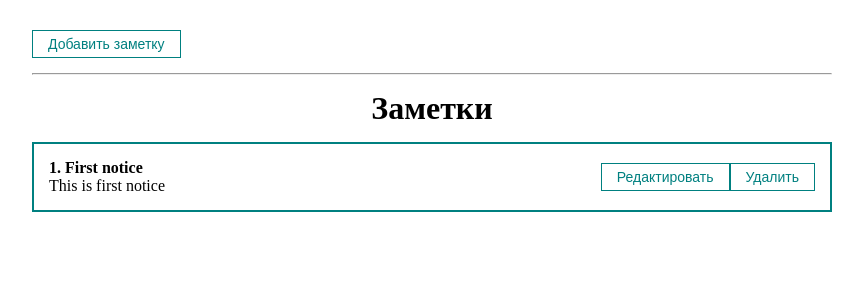
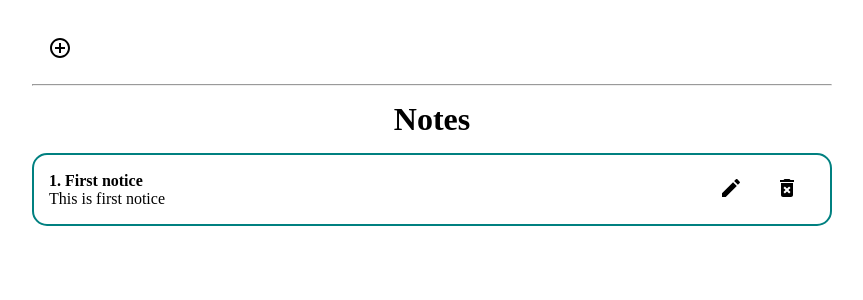
Before and after one commit to kondra4/sevnot, a React (Create React App) app: page / in a window 1280 px wide. Shown: the top 300 px of the page, without its empty margins (208-1071 px from the left). Built offline with nearby package versions, Linux system fonts and the light colour scheme.

Commit message:
add icons and animation

```diff
--- a/package.json
+++ b/package.json
@@ -5,7 +5,8 @@
   "dependencies": {
     "@emotion/react": "^11.9.0",
     "@emotion/styled": "^11.8.1",
-    "@mui/material": "^5.6.2",
+    "@mui/icons-material": "^5.6.2",
+    "@mui/material": "^5.6.3",
     "@testing-library/jest-dom": "^5.16.4",
     "@testing-library/react": "^13.1.1",
     "@testing-library/user-event": "^13.5.0",
--- a/src/App.js
+++ b/src/App.js
@@ -29,9 +29,6 @@ function App() {
 
     localStorage.setItem('save_posts', JSON.stringify(posts))
 
-
-    const savePosts = JSON.parse(localStorage.getItem('save_posts'))
-
     const removePost = (post) => {
         setPosts(posts.filter(p => p.id !== post.id))
     }
@@ -49,7 +46,7 @@ function App() {
             <MyButton style={{marginTop: 30}}
                       onClick={ () => setModal(true)
                       }>
-                Добавить заметку
+                <svg xmlns="http://www.w3.org/2000/svg" height="24" viewBox="0 0 24 24" width="24"><path d="M0 0h24v24H0z" fill="none"/><path d="M13 7h-2v4H7v2h4v4h2v-4h4v-2h-4V7zm-1-5C6.48 2 2 6.48 2 12s4.48 10 10 10 10-4.48 10-10S17.52 2 12 2zm0 18c-4.41 0-8-3.59-8-8s3.59-8 8-8 8 3.59 8 8-3.59 8-8 8z"/></svg>
             </MyButton>
             <MyModal visible={modal} setVisible={setModal}>
                 <PostForm create={createPost}/>
@@ -57,7 +54,7 @@ function App() {
             <hr style={{margin: '15px 0'}}/>
             {posts.length !== 0
                 ? <PostList remove={removePost}
-                            title="Заметки"
+                            title="Notes"
                             save={posts}
                             onEditPost={onChangePost}
                 />
--- a/src/components/PostItem.jsx
+++ b/src/components/PostItem.jsx
@@ -25,7 +25,7 @@ const PostItem = (props) => {
                 <MyButton onClick={(e) => {
                     setEdModal(true);
                 }}>
-                    Редактировать
+                    <svg xmlns="http://www.w3.org/2000/svg" height="24" viewBox="0 0 24 24" width="24"><path d="M0 0h24v24H0z" fill="none"/><path d="M3 17.25V21h3.75L17.81 9.94l-3.75-3.75L3 17.25zM20.71 7.04c.39-.39.39-1.02 0-1.41l-2.34-2.34c-.39-.39-1.02-.39-1.41 0l-1.83 1.83 3.75 3.75 1.83-1.83z"/></svg>
                 </MyButton>
                 <EditModal visible={edModal} setVisible={setEdModal}  >
                     <form>
@@ -47,7 +47,7 @@ const PostItem = (props) => {
                     </form>
                 </EditModal>
                 <MyButton onClick={() => props.remove(props.post)}>
-                    Удалить
+                    <svg xmlns="http://www.w3.org/2000/svg" height="24" viewBox="0 0 24 24" width="24"><path d="M0 0h24v24H0z" fill="none"/><path d="M0 0h24v24H0V0z" fill="none"/><path d="M6 19c0 1.1.9 2 2 2h8c1.1 0 2-.9 2-2V7H6v12zm2.46-7.12l1.41-1.41L12 12.59l2.12-2.12 1.41 1.41L13.41 14l2.12 2.12-1.41 1.41L12 15.41l-2.12 2.12-1.41-1.41L10.59 14l-2.13-2.12zM15.5 4l-1-1h-5l-1 1H5v2h14V4z"/></svg>
                 </MyButton>
             </div>
         </div>
--- a/src/components/PostList.jsx
+++ b/src/components/PostList.jsx
@@ -1,5 +1,6 @@
 import React, {} from 'react';
 import PostItem from "./PostItem";
+import {CSSTransition, TransitionGroup} from "react-transition-group";
 
 
 const PostList = ({ title, remove, save, onEditPost}) => {
@@ -11,11 +12,19 @@ const onChangePost =(title, body, id) => {
     return (
         <div>
             <h1 style = {{textAlign: 'center'}}>
-                {title}</h1>
-            {save.map((post, index) =>
-                        <PostItem remove={remove} number={index + 1} post={post} key={post.id} onChangePost={onChangePost}/>
-                    )
-            }
+                {title}
+            </h1>
+            <TransitionGroup>
+                {save.map((post, index) =>
+                    <CSSTransition
+                        key={post.id}
+                        timeout={500}
+                        classNames="post"
+                        >
+                    <PostItem remove={remove} number={index + 1} post={post} key={post.id} onChangePost={onChangePost}/>
+                    </CSSTransition>
+                )}
+            </TransitionGroup>
         </div>
     );
 };
--- a/src/components/UI/button/MyButton.module.css
+++ b/src/components/UI/button/MyButton.module.css
@@ -3,6 +3,6 @@
     color: teal;
     font-size: 14px;
     background: transparent;
-    border: 1px solid teal;
+    border: 1px solid white;
     cursor: pointer;
 }
--- a/src/styles/App.css
+++ b/src/styles/App.css
@@ -20,4 +20,19 @@
     margin-top: 15px;
     justify-content: space-between;
     align-items: center;
+    border-radius: 15px;
 }
+.post-enter {
+    opacity: 0;
+}
+.post-enter-active {
+    opacity: 1;
+    transition: opacity 300ms ease-in;
+}
+.post-exit {
+    opacity: 1;
+}
+.post-exit-active {
+    opacity: 0;
+    transition: opacity 300ms ease-in;
+}
```
Also changed, not shown: 1 other file (tests, documents, lock files or other folders).
